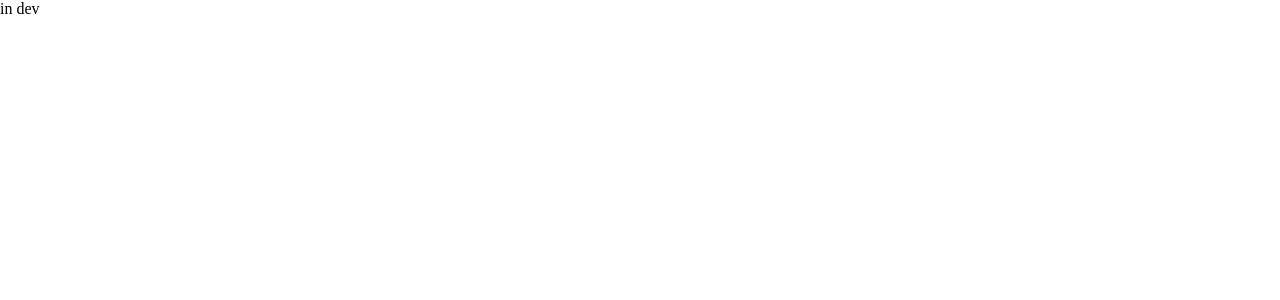
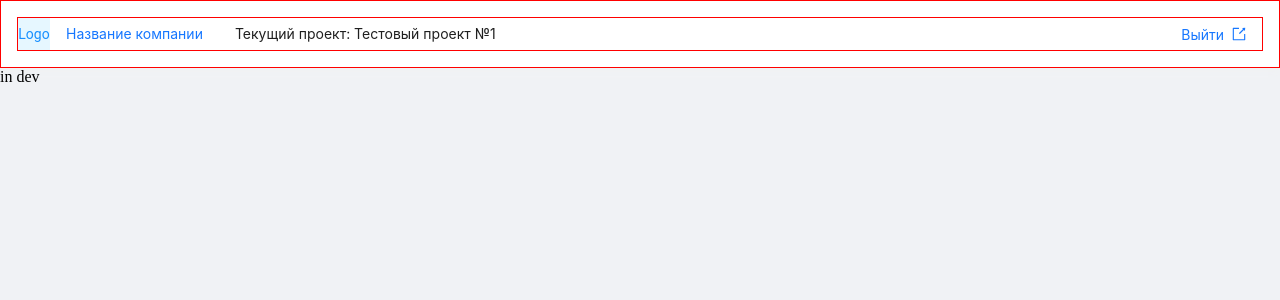
Before and after one commit to piybeep/cargo-c, a Next.js app: page / in a window 1280 px wide. Shown: the top 300 px of the page. Built offline with nearby package versions, Linux system fonts and the light colour scheme.

Commit message:
add header but dont have media

```diff
--- a/package.json
+++ b/package.json
@@ -9,9 +9,11 @@
     "lint": "next lint"
   },
   "dependencies": {
+    "@ant-design/icons": "^5.0.1",
     "@types/node": "18.15.10",
     "@types/react": "18.0.29",
     "@types/react-dom": "18.0.11",
+    "antd": "^5.3.2",
     "eslint": "8.36.0",
     "eslint-config-next": "13.2.4",
     "next": "13.2.4",
--- /dev/null
+++ b/src/component/Logo/Logo.module.scss
@@ -0,0 +1,21 @@
+.logo {
+    width: initial;
+    height: initial;
+    display: flex;
+    justify-content: center;
+    align-items: center;
+
+    background-color: #E6F7FF;
+
+    border: 1px ;
+
+    &__title {
+        font-family: 'Roboto';
+        font-style: normal;
+        font-weight: 400;
+        font-size: 14px;
+        line-height: 22px;
+
+        color: #1890FF;
+    }
+}
--- /dev/null
+++ b/src/component/Logo/Logo.tsx
@@ -0,0 +1,11 @@
+import { LogoProps } from "./Logo.types";
+
+import s from './Logo.module.scss'
+
+export function Logo({size = 32, ...props} : LogoProps) {
+    return (
+        <div className={s.logo} style={{width: size, height: size}}>
+            <h2 className={s.logo__title}>Logo</h2>
+        </div>
+    );
+};
--- /dev/null
+++ b/src/component/Logo/Logo.types.ts
@@ -0,0 +1,3 @@
+export interface LogoProps {
+    size?: 32 | 46
+}
--- /dev/null
+++ b/src/component/Logo/index.ts
@@ -0,0 +1 @@
+export { Logo } from './Logo'
--- /dev/null
+++ b/src/modules/Header/Header.module.scss
@@ -0,0 +1,35 @@
+.wrapper {
+    border: 1px solid red;
+    padding: 16px;
+
+    width: 100%;
+
+    display: flex;
+    justify-content: center;
+
+    background-color: #fff;
+    box-shadow: 0px 2px 8px #F0F1F2;
+}
+
+.menu {
+    border: 1px solid red;
+
+    width: 100%;
+    max-width: 1265px;
+
+    display: flex;
+    align-items: center;
+    justify-content: space-between;
+}
+
+.info {
+    display: flex;
+    align-items: center;
+    column-gap: 32px;
+}
+
+.logo {
+    display: flex;
+    align-items: center;
+    column-gap: 16px;
+}
--- /dev/null
+++ b/src/modules/Header/Header.tsx
@@ -0,0 +1,33 @@
+import { HeaderProps } from './Header.types';
+
+import { Logo } from '../../component/Logo';
+
+import { Button } from 'antd';
+import { ExportOutlined } from '@ant-design/icons'
+import { Typography } from 'antd';
+
+import s from './Header.module.scss'
+
+export function Header({ ...props }: HeaderProps) {
+    const { Link, Text } = Typography
+    return (
+        <div className={s.wrapper}>
+            <div className={s.menu}>
+                <div className={s.info}>
+                        <div className={s.logo}>
+                            <Logo/>
+                            <Link href="https://ant.design" target="_blank">
+                                Название компании
+                            </Link>
+                        </div>
+                        <Text>Текущий проект: Тестовый проект №1</Text>
+                </div>
+
+                <Button type="link">
+                    Выйти
+                    <ExportOutlined />
+                </Button>
+            </div>
+        </div>
+    );
+};
--- /dev/null
+++ b/src/modules/Header/Header.types.ts
@@ -0,0 +1 @@
+export interface HeaderProps {}
--- /dev/null
+++ b/src/modules/Header/index.ts
@@ -0,0 +1 @@
+export {Header} from './Header'
--- a/src/pages/_app.tsx
+++ b/src/pages/_app.tsx
@@ -1,6 +1,23 @@
 import '@/styles/globals.css'
 import type { AppProps } from 'next/app'
+import { ReactElement, ReactNode } from 'react';
+import { NextPage } from "next";
+
+export type NextPageWithLayout<P = {}, IP = P> = NextPage<P, IP> & {
+  getLayout?: (page: ReactElement) => ReactNode;
+};
+
+type AppPropsWithLayout = AppProps & {
+  Component: NextPageWithLayout;
+};
 
 export default function App({ Component, pageProps }: AppProps) {
-  return <Component {...pageProps} />
+
+  const getLayout = Component.getLayout ?? ((page) => page);
+
+  return (
+    <>
+      {getLayout(<Component {...pageProps} />)}
+    </>
+  )
 }
--- a/src/pages/index.tsx
+++ b/src/pages/index.tsx
@@ -1,4 +1,6 @@
+import { Header } from "@/modules/Header";
 import Head from "next/head";
+import { ReactNode } from "react";
 
 export default function Home() {
 	return (
@@ -19,3 +21,10 @@ export default function Home() {
 		</>
 	);
 }
+
+Home.getLayout = (page: ReactNode) => (
+	<>
+	<Header/>
+		{page}
+	</>
+);
--- a/src/styles/globals.css
+++ b/src/styles/globals.css
@@ -8,6 +8,8 @@ html,
 body {
 	max-width: 100vw;
 	overflow-x: hidden;
+
+	background-color: #F0F2F5;
 }
 
 a {
```
Also changed, not shown: 1 other file (tests, documents, lock files or other folders).
